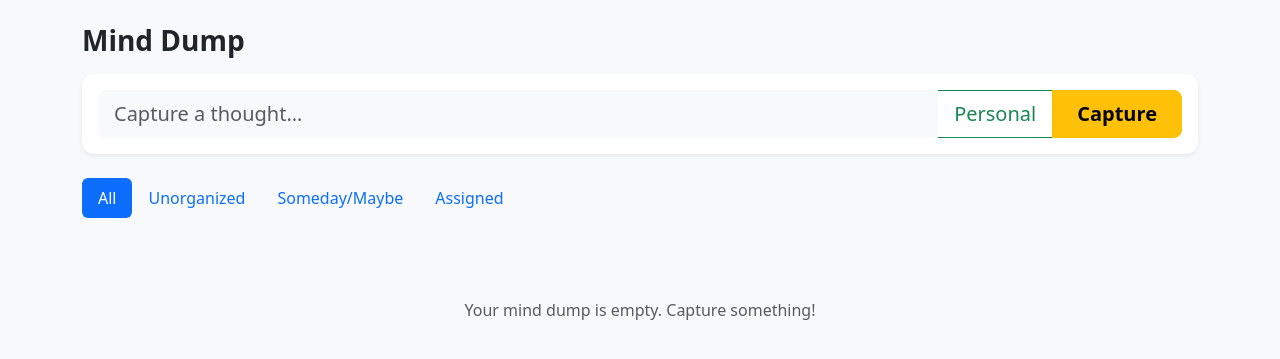
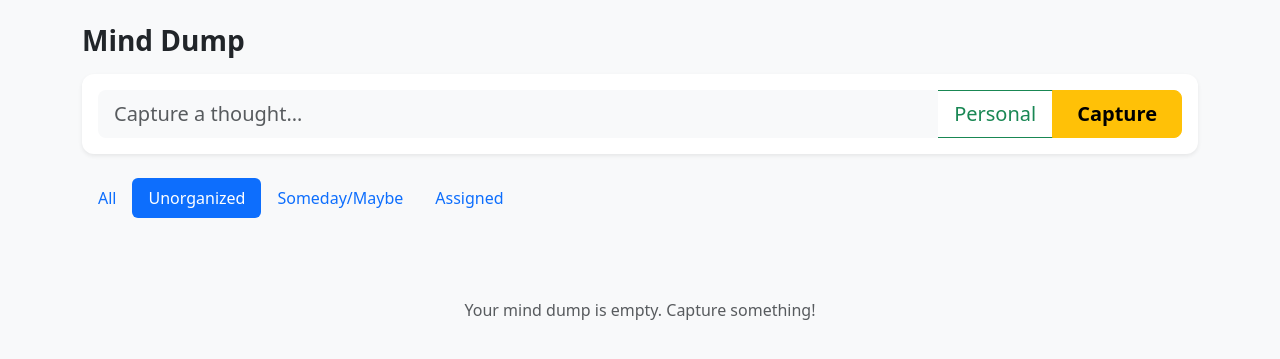
Before and after one commit to isquire/mind_dump, a Flask app: page /mind-dump/ in a window 1280 px wide. Shown: the part 56-415 px from the top of the page. Run offline with Flask 3, Linux system fonts and the light colour scheme; the visitor is signed in with stand-in values (Sample User, id 1); data that the repository does not hold is empty; parts of the project's set-up code (start-up, migrations or seed data) failed here and were passed over; some libraries are stand-ins or nearby versions.

Commit message:
Default mind dump page to Unorganized filter
The mind dump page now opens with the Unorganized tab active and only
unorganized entries visible, so users immediately see items that need
attention. Clicking any other tab still works as before.

https://claude.ai/code/session_0197Pj5U2C9fPhuW4QenGKEX

```diff
--- a/templates/mind_dump/index.html
+++ b/templates/mind_dump/index.html
@@ -43,10 +43,10 @@
 {# ── Filter tabs ──────────────────────────────────────────────────────────── #}
 <ul class="nav nav-pills mb-3" id="dump-tabs" role="tablist">
   <li class="nav-item">
-    <a class="nav-link active" href="#" data-filter="all">All</a>
+    <a class="nav-link" href="#" data-filter="all">All</a>
   </li>
   <li class="nav-item">
-    <a class="nav-link" href="#" data-filter="Unorganized">
+    <a class="nav-link active" href="#" data-filter="Unorganized">
       Unorganized
       {% set ucount = entries | selectattr('status', 'eq', 'Unorganized') | list | length %}
       {% if ucount > 0 %}
@@ -164,17 +164,26 @@
 {% block scripts %}
 <script>
 // Simple client-side filter for dump entries
+function applyDumpFilter(filter) {
+  document.querySelectorAll('.dump-item').forEach(function (item) {
+    item.style.display = (filter === 'all' || item.dataset.status === filter) ? '' : 'none';
+  });
+}
+
 document.querySelectorAll('[data-filter]').forEach(function (tab) {
   tab.addEventListener('click', function (e) {
     e.preventDefault();
     document.querySelectorAll('[data-filter]').forEach(t => t.classList.remove('active'));
     this.classList.add('active');
-    const filter = this.dataset.filter;
-    document.querySelectorAll('.dump-item').forEach(function (item) {
-      item.style.display = (filter === 'all' || item.dataset.status === filter) ? '' : 'none';
-    });
+    applyDumpFilter(this.dataset.filter);
   });
 });
+
+// Apply the default active filter on page load
+(function () {
+  var activeTab = document.querySelector('[data-filter].active');
+  if (activeTab) { applyDumpFilter(activeTab.dataset.filter); }
+})();
 
 // Category toggle on capture form
 (function () {
```
